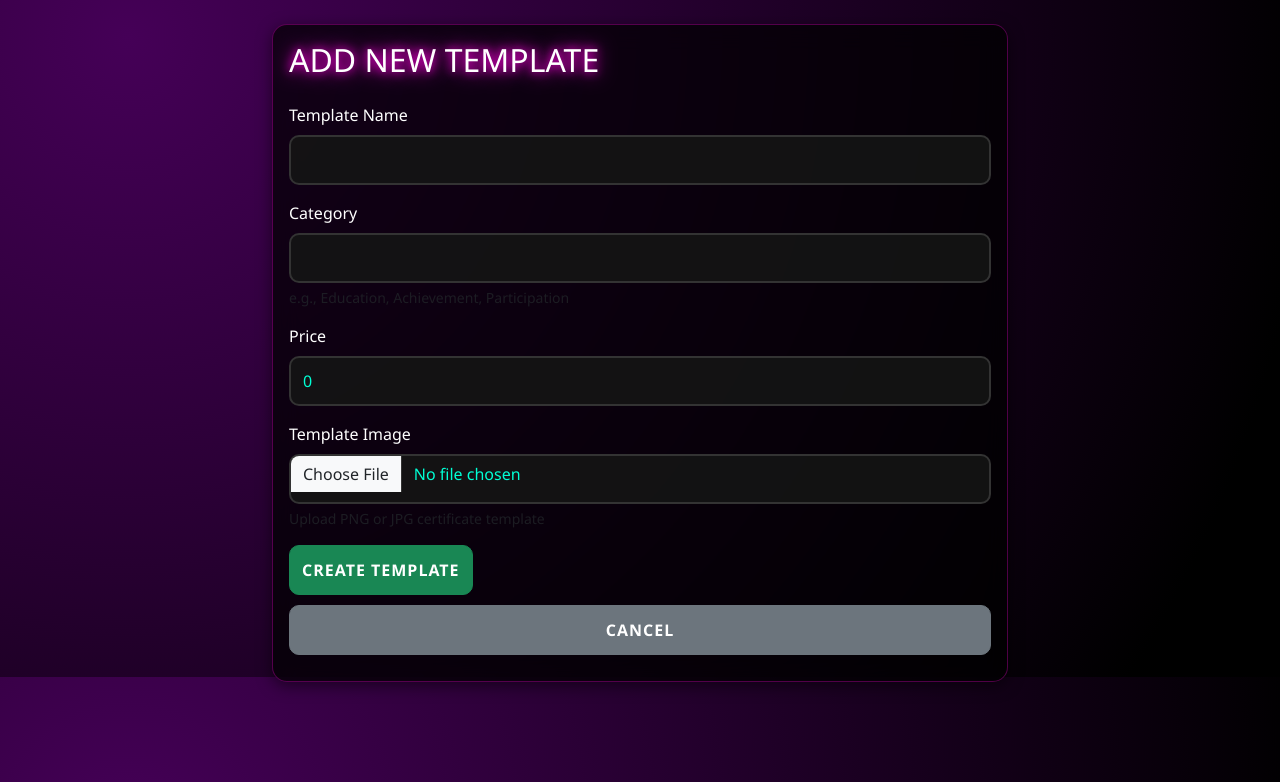
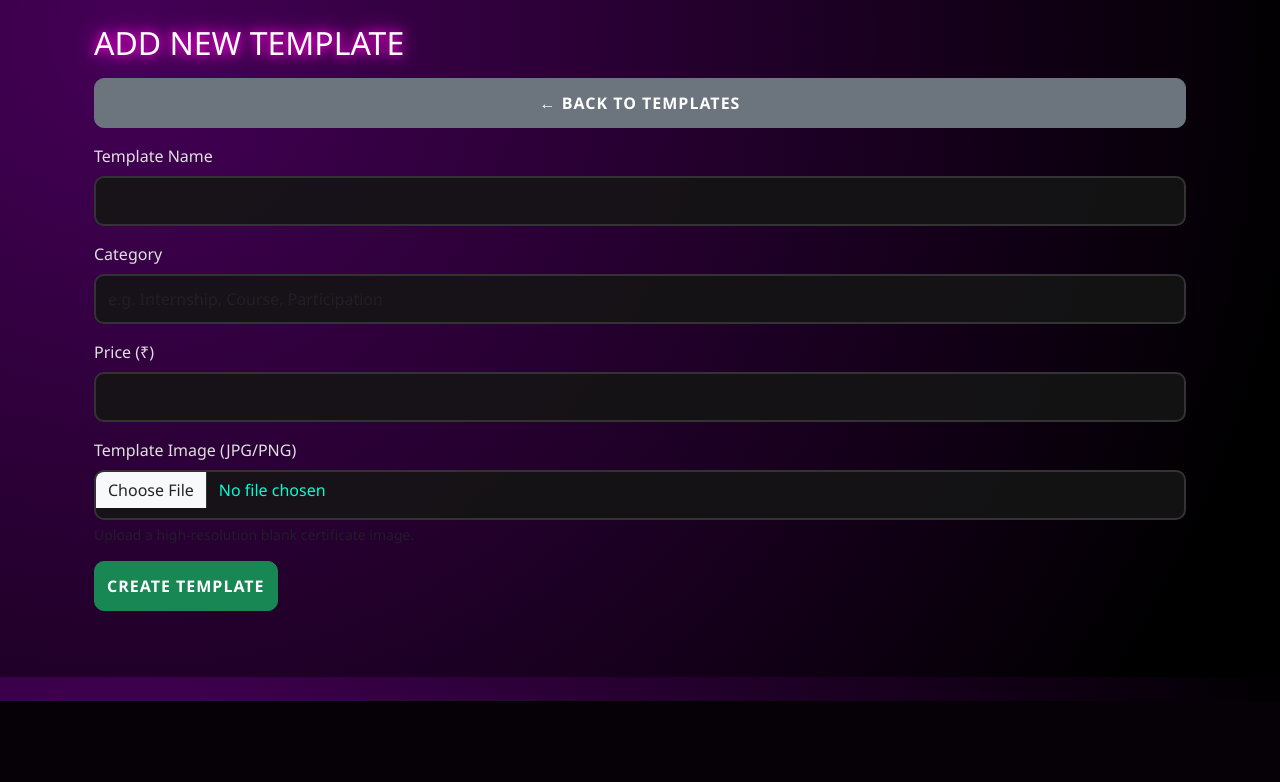
Before and after one commit to namanjasoria41/certpro, a Flask app: template templates/admin_new_template.html in a window 1280 px wide. Shown: the part 123-905 px from the top of the page. After the commit the page ends 824 px from the top, so only its background shows below. Run offline with Flask 3, Linux system fonts and the light colour scheme; the template is opened without the code that fills it, so the values that code supplies are empty.

Commit message:
Update admin_new_template.html

```diff
--- a/templates/admin_new_template.html
+++ b/templates/admin_new_template.html
@@ -3,35 +3,38 @@
 {% block title %}Admin - New Template{% endblock %}
 
 {% block content %}
-<div class="row justify-content-center">
-    <div class="col-md-8">
-        <div class="card">
-            <div class="card-body">
-                <h2 class="card-title mb-4">Add New Template</h2>
-                <form method="POST" enctype="multipart/form-data">
+<div class="container mt-4">
+  <h2 class="mb-3">Add New Template</h2>
+
+  <a href="{{ url_for('admin_templates') }}" class="btn btn-secondary mb-3">
+    ← Back to Templates
+  </a>
+
+  <form method="POST" action="{{ url_for('admin_new_template') }}" enctype="multipart/form-data">
     <div class="mb-3">
-                        <label for="name" class="form-label">Template Name</label>
-                        <input type="text" class="form-control" id="name" name="name" required>
+      <label class="form-label">Template Name</label>
+      <input type="text" name="name" class="form-control" required>
     </div>
+
     <div class="mb-3">
-                        <label for="category" class="form-label">Category</label>
-                        <input type="text" class="form-control" id="category" name="category" required>
-                        <div class="form-text">e.g., Education, Achievement, Participation</div>
+      <label class="form-label">Category</label>
+      <input type="text" name="category" class="form-control" placeholder="e.g. Internship, Course, Participation" required>
     </div>
+
     <div class="mb-3">
-                        <label for="price" class="form-label">Price</label>
-                        <input type="number" step="0.01" class="form-control" id="price" name="price" value="0" required>
+      <label class="form-label">Price (₹)</label>
+      <input type="number" name="price" class="form-control" min="0" step="1" required>
     </div>
+
     <div class="mb-3">
-                        <label for="template_image" class="form-label">Template Image</label>
-                        <input type="file" class="form-control" id="template_image" name="template_image" accept="image/png,image/jpeg" required>
-                        <div class="form-text">Upload PNG or JPG certificate template</div>
+      <label class="form-label">Template Image (JPG/PNG)</label>
+      <input type="file" name="image" class="form-control" accept=".jpg,.jpeg,.png" required>
+      <div class="form-text">
+        Upload a high-resolution blank certificate image.
       </div>
+    </div>
+
     <button type="submit" class="btn btn-success">Create Template</button>
-                    <a href="{{ url_for('admin_templates') }}" class="btn btn-secondary">Cancel</a>
   </form>
 </div>
-        </div>
-    </div>
-</div>
 {% endblock %}
```
Lines whose indentation alone changed are shown as unchanged.
